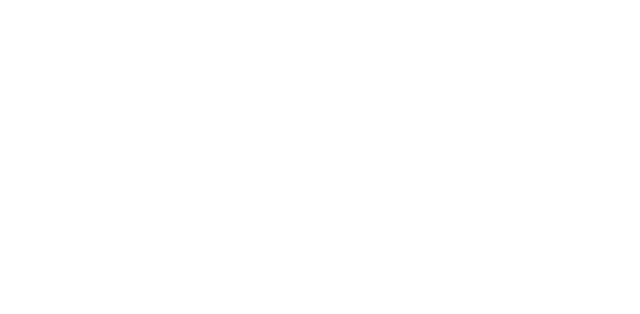
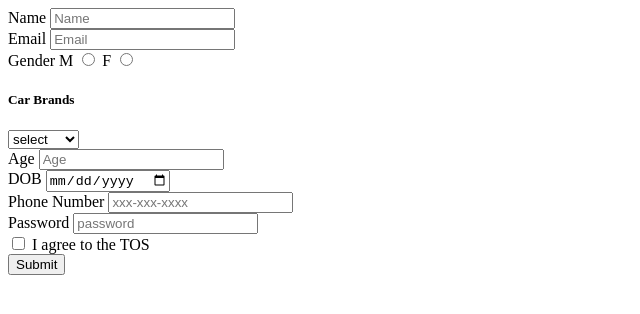
Before and after one commit to acciojob/signup-form-car-GOPIMASANAM, a website: page main.html in a window 1280 px wide. Shown: the whole page, without its empty margins (0-640 px from the left). Drawn offline with Linux system fonts and the light colour scheme.

Commit message:
created a submission

```diff
--- a/main.html
+++ b/main.html
@@ -8,6 +8,45 @@
 
 <body>
 	<!-- the entire body must be written by student -->
+	<form action="" method="post" >
+	 <label for="name">Name</label>
+	<input type="text" required id="name" placeholder="Name"> <br>
+
+	<label for="email">Email</label>
+	<input type="Email" required id="email" placeholder="Email"> <br>
+
+	<label>Gender</label>
+	<label for="gender">M</label>
+	<input type="radio" required id="gender_m" name="gender"  >
+	<label for="gender">F</label>
+	<input type="radio" required id="gender_f" name="gender"> <br>
+
+    <h5>Car Brands</h5>
+	<select  id="cars" >
+		 <option>select</option>
+		 <option>M_Benz</option>
+		 <option>Audi</option>
+		 <option>Volvo</option>
+	</select > <br>
+
+
+ <label for="age">Age</label>
+ <input type="number" required id="age" placeholder="Age"><br>
+
+  <label for="dob">DOB</label>
+ <input type="date" required id="dob"><br>
+
+ <label for="tel">Phone Number</label>
+ <input type="tel"  id="tel" placeholder="xxx-xxx-xxxx"><br>
+
+ <label for="password">Password</label>
+<input type="password" required id="password" placeholder="password"><br>
+
+<input type="checkbox" required id="tos">
+<label for="tos">I agree to the TOS</label><br>
+
+<input type="submit" id="submit">
+</form>
     <script type="text/javascript" src="./script.js">
 </script>
 
```
